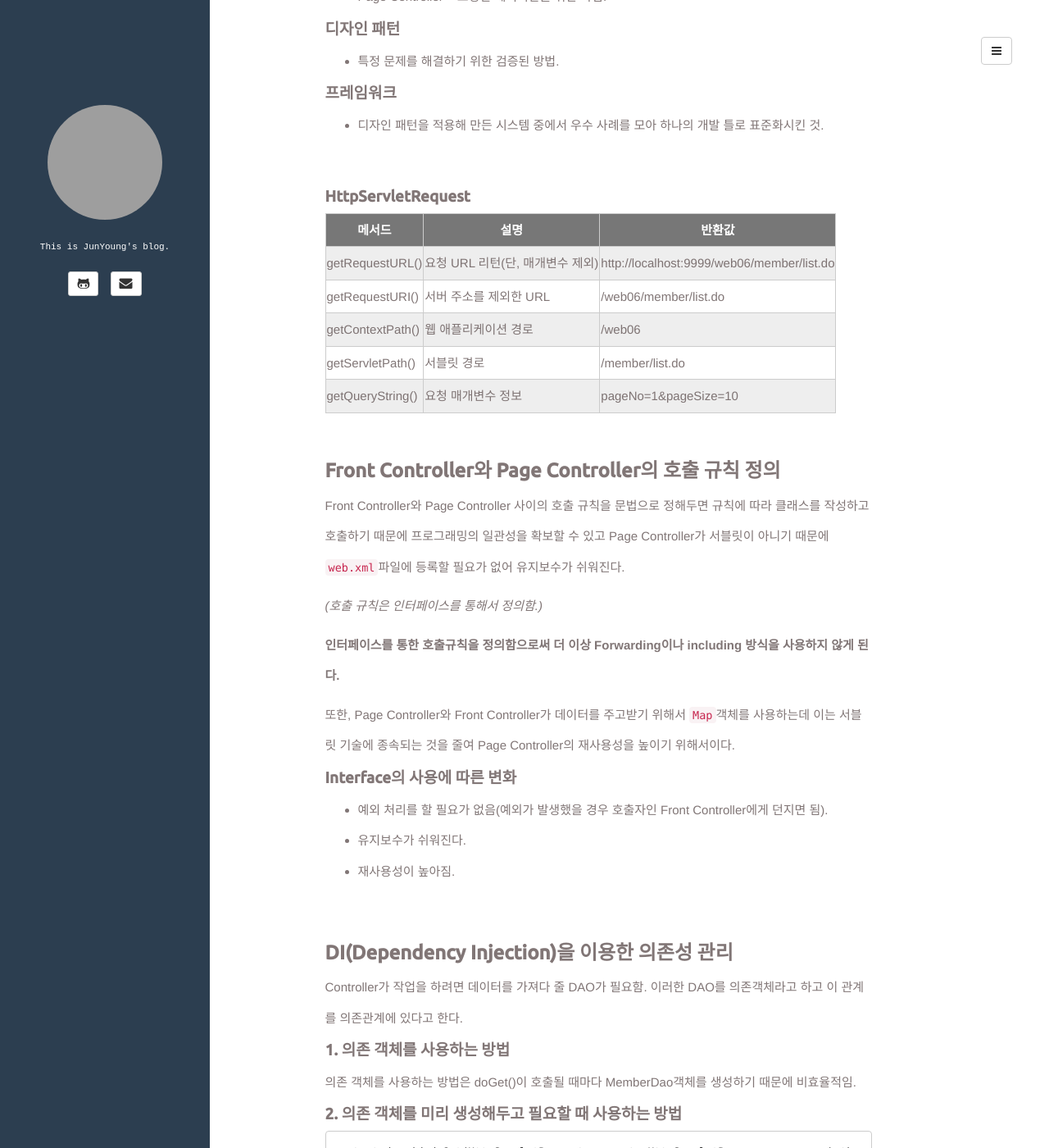
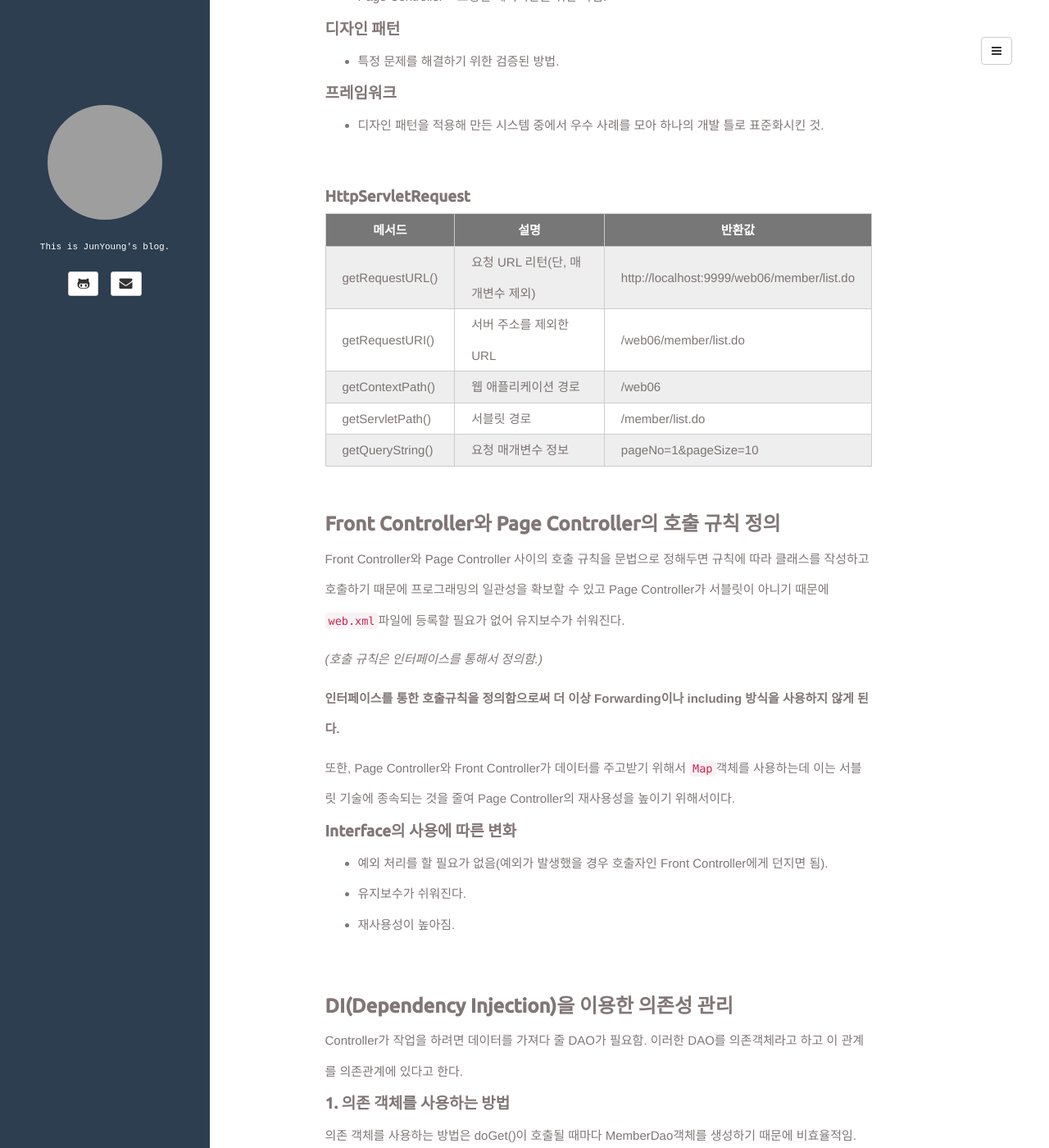
Before and after one commit to plus4070/plus4070.github.io, a Jekyll site: the page built from _posts/2016-02-07-Mini MVC.md, in a window 1280 px wide and 1400 px high, scrolled down 1352 px. Shown: the whole window at 82% size. Built offline with Jekyll 4.4.1, drawn with Linux system fonts in a browser that asks for light colours; comment, search, counter and statistics services are not loaded; grey boxes are pictures that could not be loaded.

Commit message:
Update style.css

```diff
--- a/assets/css/style.css
+++ b/assets/css/style.css
@@ -196,3 +196,7 @@ th {
 tbody tr:nth-child(odd) {
     background-color: #eee;
 }
+
+table td {
+    padding: 0 20px;
+}
```
